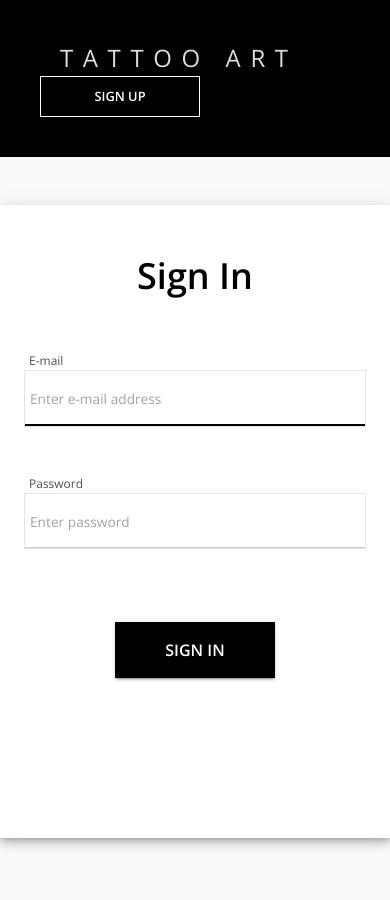
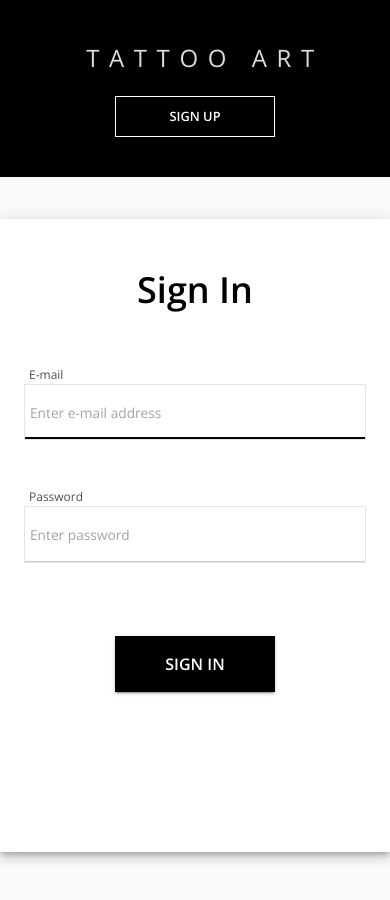
Before and after one commit to hatchways/team-honey-cruller, a React (Create React App) app in the folder client/: page /login in a window 390 px wide. Shown: the top 900 px of the page. Built offline with nearby package versions, Linux system fonts and the light colour scheme; no server answers.

Commit message:
style completely done

```diff
--- a/client/src/components/AuthHeader/useStyles.ts
+++ b/client/src/components/AuthHeader/useStyles.ts
@@ -9,6 +9,9 @@ const useStyles = makeStyles((theme) => ({
     flexWrap: 'wrap',
     backgroundColor: 'black',
     padding: '2.5rem',
+    [theme.breakpoints.down('xs')]: {
+      justifyContent: 'center',
+    },
   },
   accAside: {
     fontSize: 14,
@@ -43,6 +46,9 @@ const useStyles = makeStyles((theme) => ({
     borderWidth: '1px',
     borderStyle: 'solid',
     marginRight: 20,
+    [theme.breakpoints.down('sm')]: {
+      margin: '20px 51px 0 51px',
+    },
     borderRadius: 0,
     width: '10rem',
   },
--- a/client/src/pages/SignUp/SignUp.tsx
+++ b/client/src/pages/SignUp/SignUp.tsx
@@ -43,7 +43,7 @@ export default function Register(): JSX.Element {
       <Grid item xs={12}>
           <AuthHeader linkTo="/login" btnText="SIGN IN" />
           </Grid>
-      <Grid item xs={12} sm={8} md={7} elevation={6} component={Paper} square className={classes.loginContainer}>
+      <Grid item xs={12} sm={7} elevation={6} component={Paper} square className={classes.loginContainer}>
         <Box className={classes.authWrapper}>
           <Box width="100%" maxWidth={450} p={3} alignSelf="center">
             <Grid container>
```
